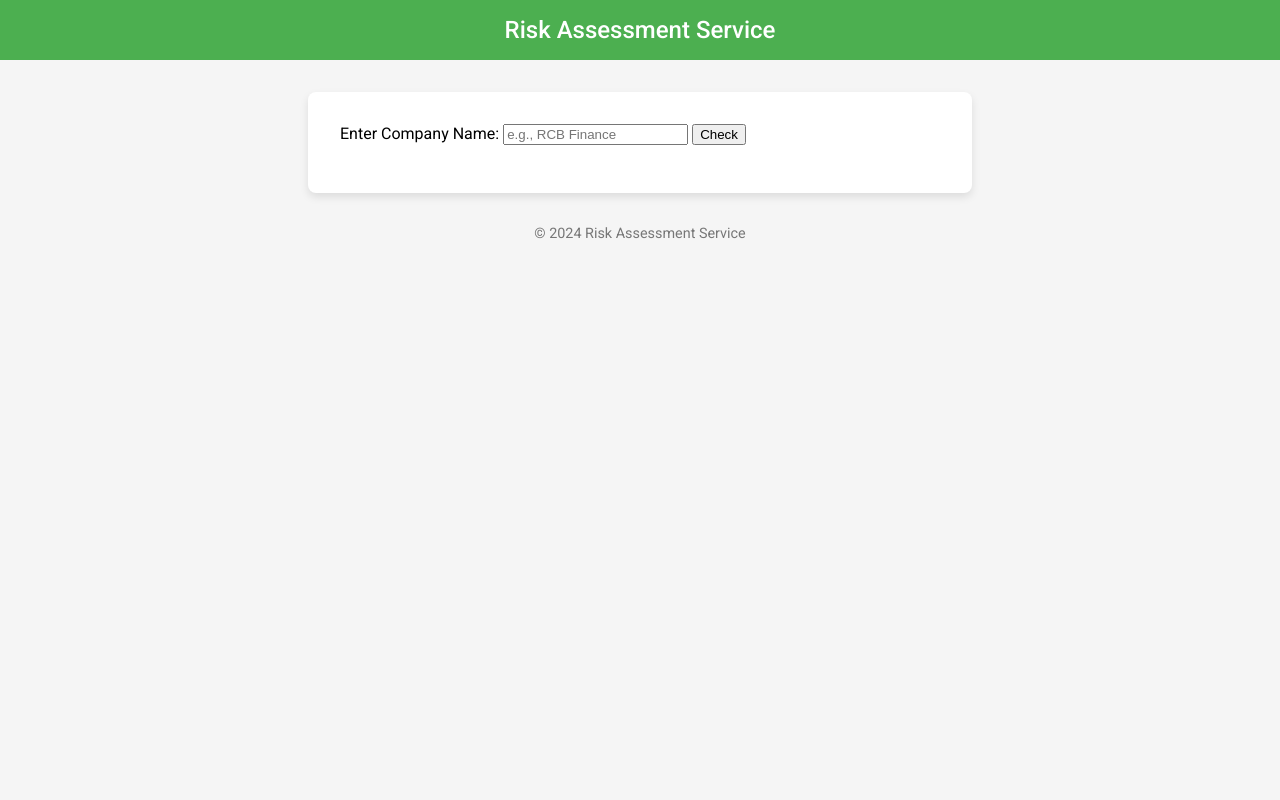
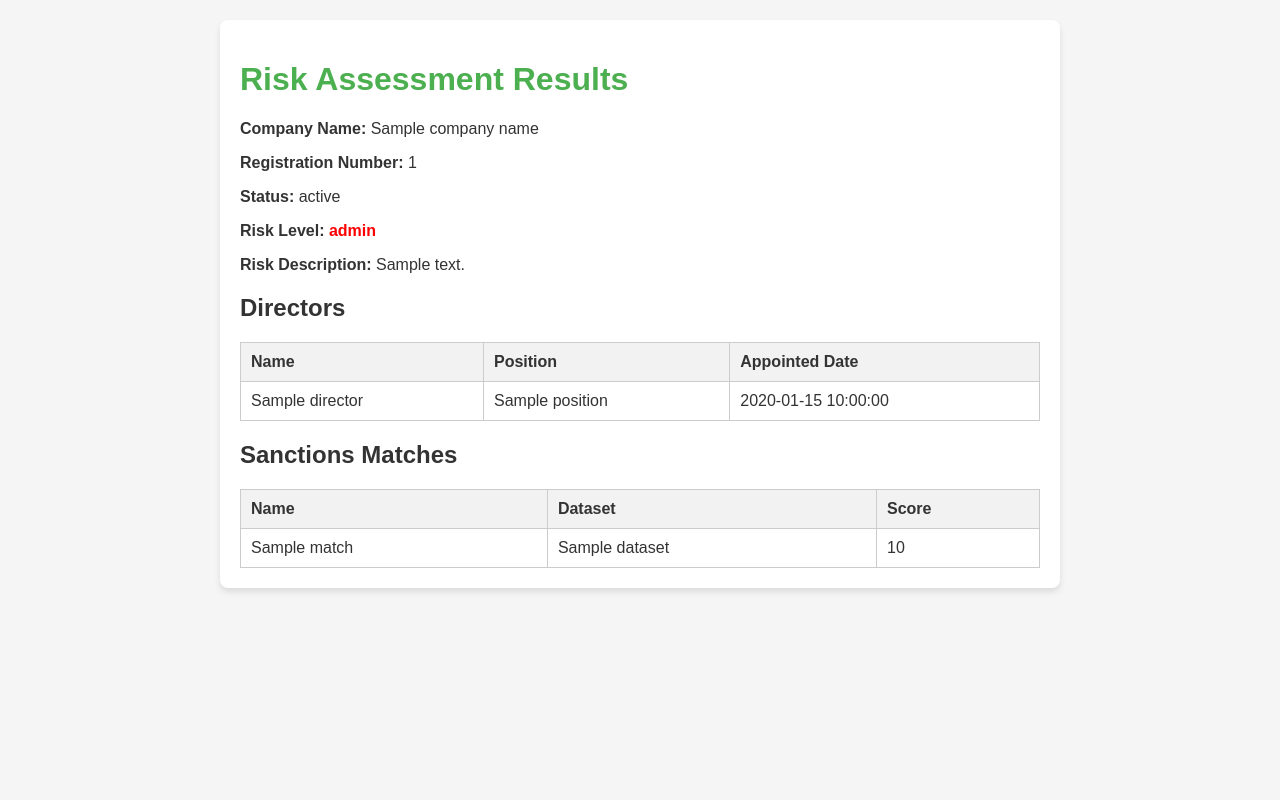
Before and after one commit to Puris-V/hras, a FastAPI app: template templates/index.html in a window 1280 px wide. Run offline with FastAPI, Linux system fonts and the light colour scheme; the template is opened without the code that fills it: most values are stand-ins (such as "Sample title", 1, 10 or a date in 2020).

Commit message:
Update index.html

```diff
--- a/templates/index.html
+++ b/templates/index.html
@@ -1,23 +1,97 @@
-<html>
+<!DOCTYPE html>
+<html lang="en">
 <head>
-    <title>Risk Assessment Service</title>
-    <link href="https://fonts.googleapis.com/css2?family=Roboto:wght@400;500;700&display=swap" rel="stylesheet">
+    <meta charset="UTF-8">
+    <meta name="viewport" content="width=device-width, initial-scale=1.0">
+    <title>Risk Assessment Results</title>
     <style>
-        body { font-family: 'Roboto', sans-serif; background-color: #f5f5f5; margin: 0; padding: 0; }
-        header { background-color: #4CAF50; color: white; padding: 1rem; text-align: center; font-size: 1.5rem; font-weight: 500; }
-        main { max-width: 600px; margin: 2rem auto; background: white; padding: 2rem; border-radius: 8px; box-shadow: 0 4px 8px rgba(0, 0, 0, 0.1); }
-        footer { text-align: center; margin-top: 2rem; color: #777; font-size: 0.9rem; }
+        body {
+            font-family: Arial, sans-serif;
+            background-color: #f5f5f5;
+            color: #333;
+            margin: 0;
+            padding: 20px;
+        }
+        .container {
+            max-width: 800px;
+            margin: 0 auto;
+            background: #fff;
+            padding: 20px;
+            border-radius: 8px;
+            box-shadow: 0 4px 6px rgba(0, 0, 0, 0.1);
+        }
+        h1 {
+            color: #4CAF50;
+        }
+        .risk-level {
+            font-weight: bold;
+            color: red;
+        }
+        table {
+            width: 100%;
+            border-collapse: collapse;
+            margin-top: 20px;
+        }
+        table, th, td {
+            border: 1px solid #ccc;
+        }
+        th, td {
+            padding: 10px;
+            text-align: left;
+        }
+        th {
+            background-color: #f2f2f2;
+        }
     </style>
 </head>
 <body>
-    <header>Risk Assessment Service</header>
-    <main>
-        <form action="/check_company/" method="post">
-            <label for="company_name">Enter Company Name:</label>
-            <input type="text" id="company_name" name="company_name" placeholder="e.g., RCB Finance" required>
-            <button type="submit">Check</button>
-        </form>
-    </main>
-    <footer>&copy; 2024 Risk Assessment Service</footer>
+    <div class="container">
+        <h1>Risk Assessment Results</h1>
+        <p><strong>Company Name:</strong> {{ company_name }}</p>
+        <p><strong>Registration Number:</strong> {{ registration_number }}</p>
+        <p><strong>Status:</strong> {{ status }}</p>
+        <p><strong>Risk Level:</strong> <span class="risk-level">{{ risk_level }}</span></p>
+        <p><strong>Risk Description:</strong> {{ risk_description }}</p>
+
+        <h2>Directors</h2>
+        <table>
+            <thead>
+                <tr>
+                    <th>Name</th>
+                    <th>Position</th>
+                    <th>Appointed Date</th>
+                </tr>
+            </thead>
+            <tbody>
+                {% for director in directors %}
+                <tr>
+                    <td>{{ director.name }}</td>
+                    <td>{{ director.position }}</td>
+                    <td>{{ director.appointed_date }}</td>
+                </tr>
+                {% endfor %}
+            </tbody>
+        </table>
+
+        <h2>Sanctions Matches</h2>
+        <table>
+            <thead>
+                <tr>
+                    <th>Name</th>
+                    <th>Dataset</th>
+                    <th>Score</th>
+                </tr>
+            </thead>
+            <tbody>
+                {% for match in sanctions_matches %}
+                <tr>
+                    <td>{{ match.name }}</td>
+                    <td>{{ match.dataset }}</td>
+                    <td>{{ match.score }}</td>
+                </tr>
+                {% endfor %}
+            </tbody>
+        </table>
+    </div>
 </body>
 </html>
```
